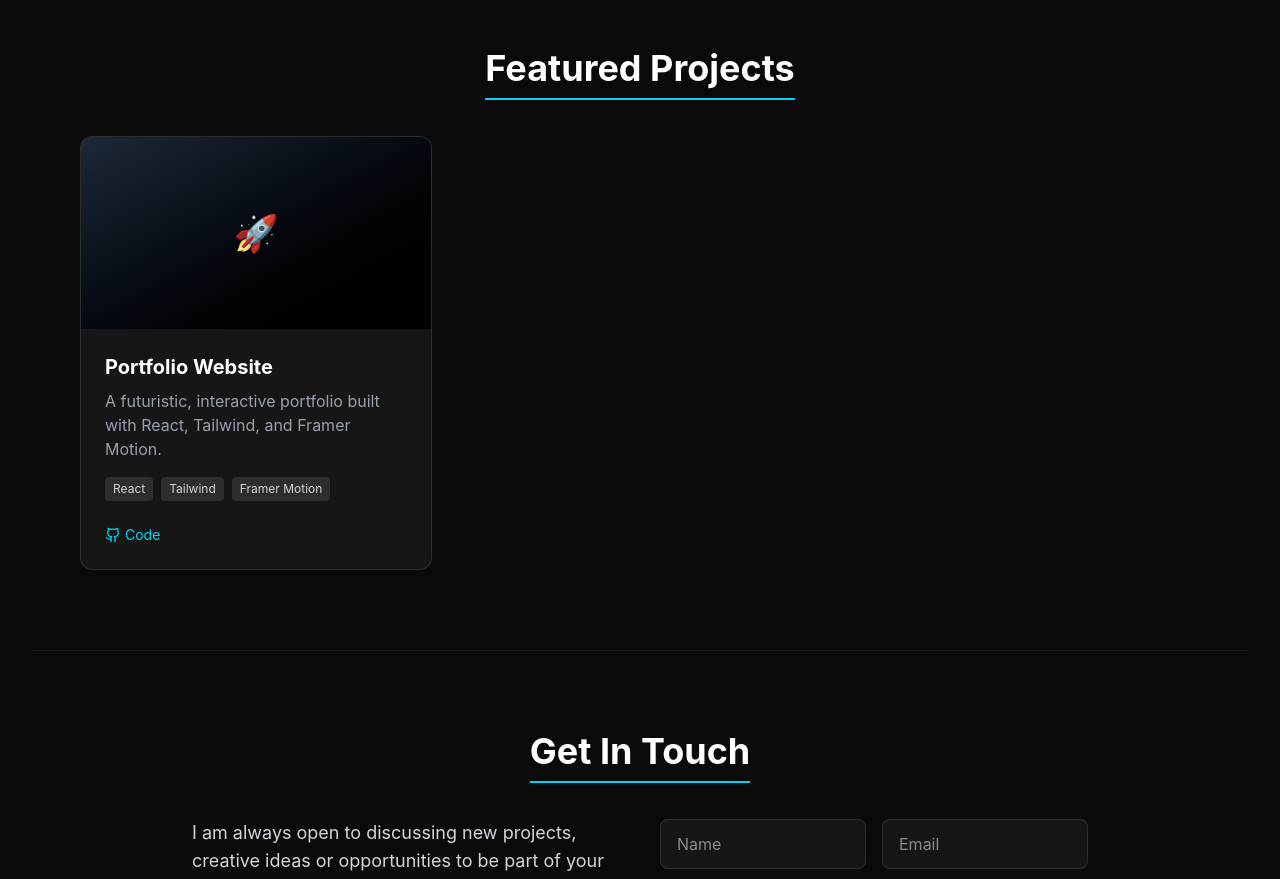
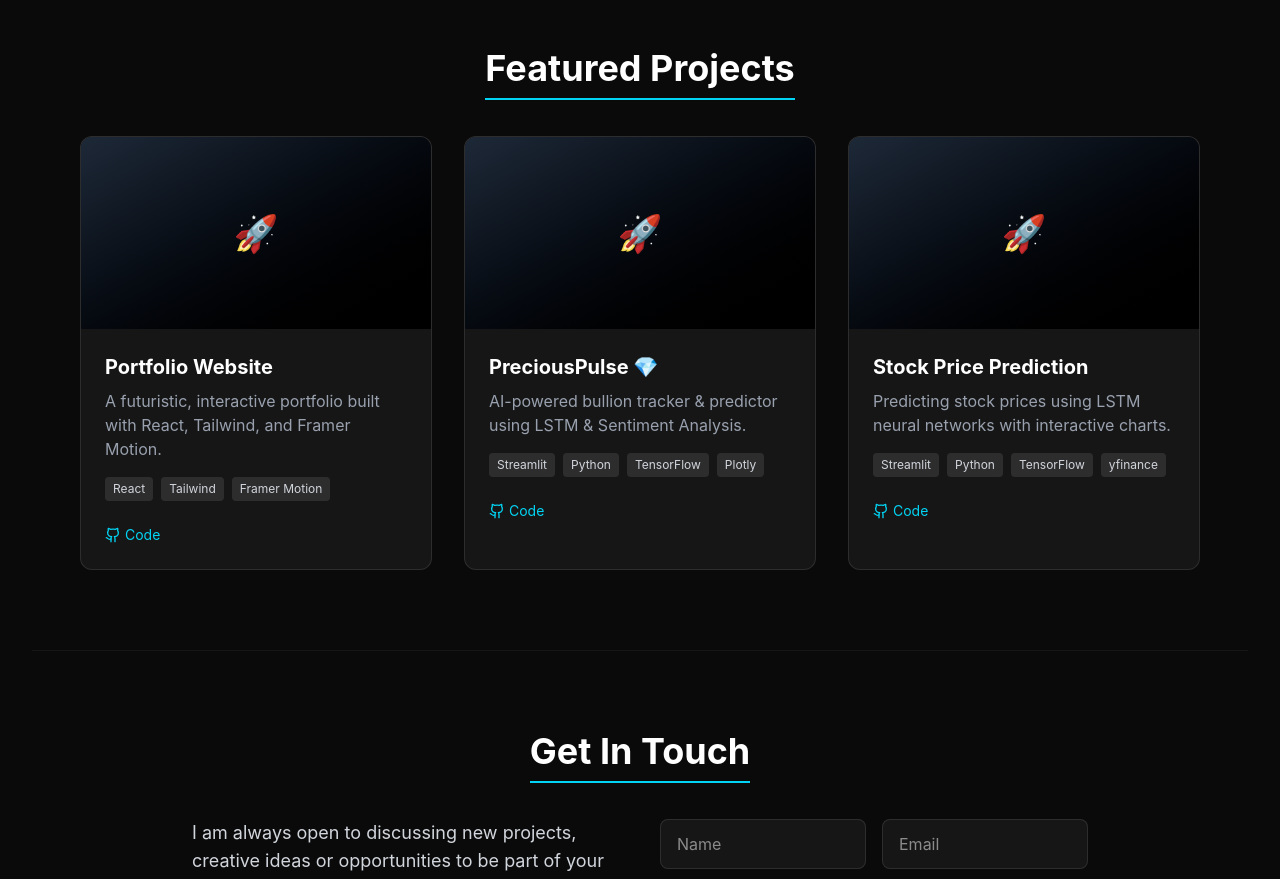
Before and after one commit to kodidasusaikishore/portfolio, a React (Vite) app: page / in a window 1280 px wide. Shown: the part 3620-4499 px from the top of the page. Built offline with nearby package versions, Linux system fonts and the light colour scheme.

Commit message:
Update Featured Projects with PreciousPulse and StockPrediction

```diff
--- a/src/components/Projects.jsx
+++ b/src/components/Projects.jsx
@@ -8,8 +8,20 @@ const Projects = () => {
       title: "Portfolio Website",
       desc: "A futuristic, interactive portfolio built with React, Tailwind, and Framer Motion.",
       tech: ["React", "Tailwind", "Framer Motion"],
-      link: "https://github.com/kodidasusaikishore"
+      link: "https://github.com/kodidasusaikishore/myprojects/tree/main/portfolio"
     },
+    {
+      title: "PreciousPulse 💎",
+      desc: "AI-powered bullion tracker & predictor using LSTM & Sentiment Analysis.",
+      tech: ["Streamlit", "Python", "TensorFlow", "Plotly"],
+      link: "https://stock-prediction-lstm.streamlit.app/"
+    },
+    {
+      title: "Stock Price Prediction",
+      desc: "Predicting stock prices using LSTM neural networks with interactive charts.",
+      tech: ["Streamlit", "Python", "TensorFlow", "yfinance"],
+      link: "https://stock-prediction-lstm.streamlit.app/"
+    }
     // Add more later
   ];
 
```
